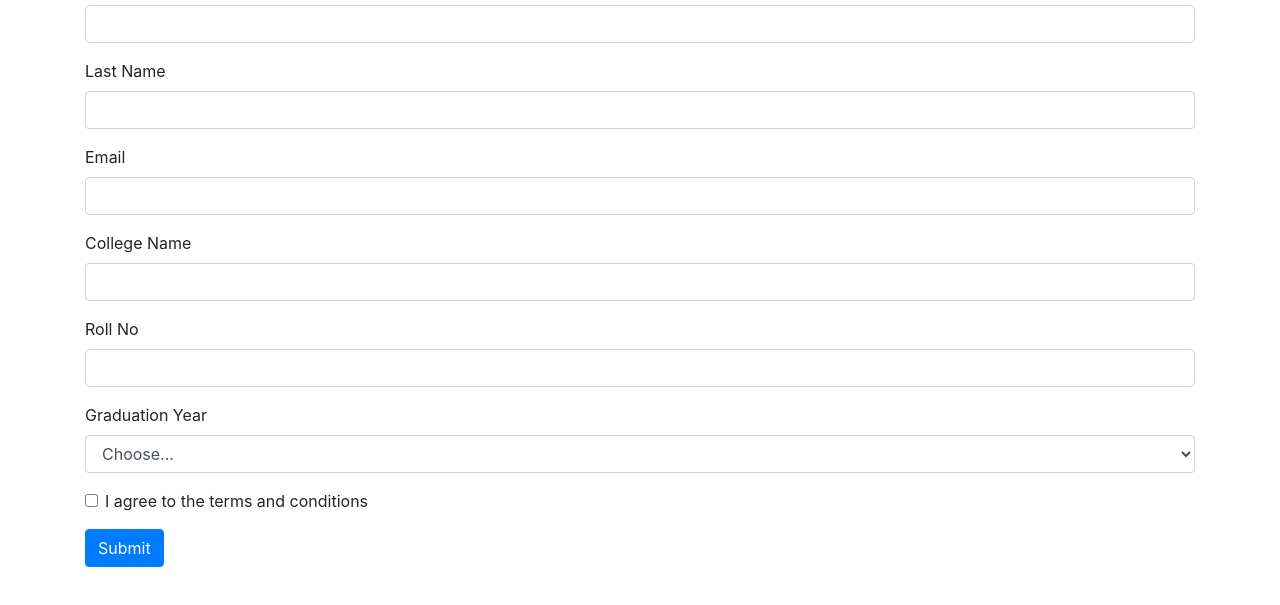
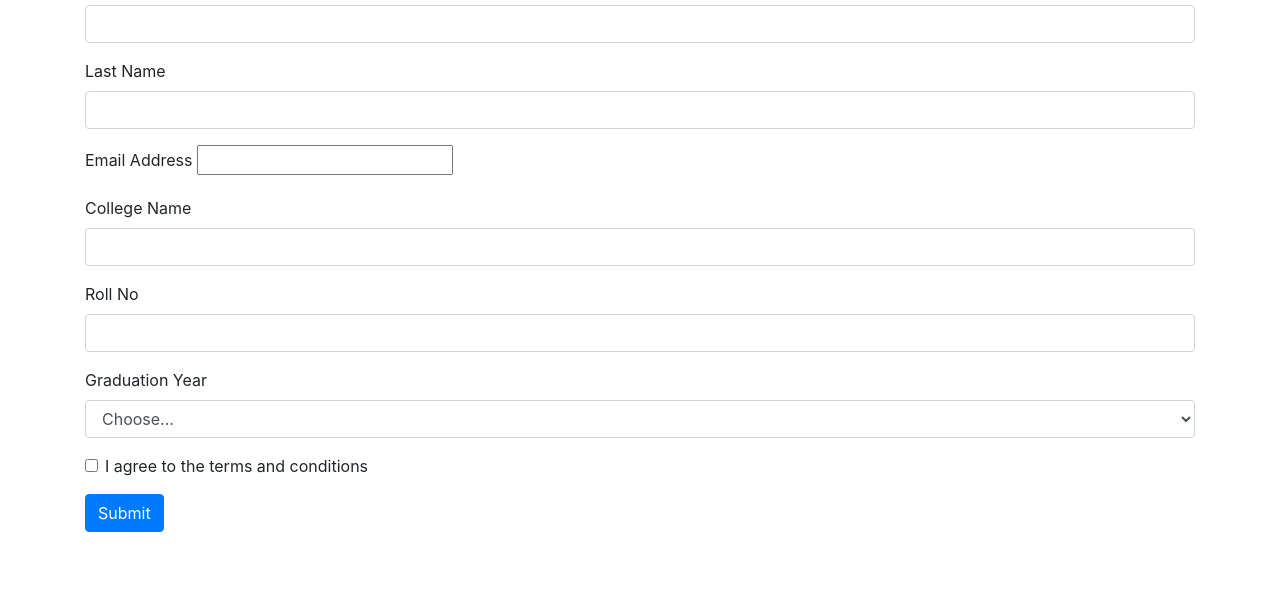
Before and after one commit to acciojob/bootstrap-form-easy-RajnandaniPawar, a website: page main.html in a window 1280 px wide. Shown: the part 121-726 px from the top of the page. Drawn offline with nearby package versions, Linux system fonts and the light colour scheme.

Commit message:
created a submission

```diff
--- a/main.html
+++ b/main.html
@@ -31,8 +31,8 @@
             </div>
             <!-- Email -->
             <div class="form-group">
-                <label for="email-input">Email</label>
-                <input type="email" class="form-control" id="email-input" required>
+<label for="email-input">Email Address</label>
+<input type="email" id="email-input" required>
                 <div class="invalid-feedback">
                     Please enter a valid email address.
                 </div>
@@ -56,7 +56,7 @@
             <!-- Graduation Year -->
             <div class="form-group">
                 <label for="graduation-year-input">Graduation Year</label>
-                <select class="form-control" id="graduation-year-input" required>
+<select class="form-control" id="grad-year-select" required>
                     <option value="">Choose...</option>
                     <option value="2020">2020</option>
                     <option value="2021">2021</option>
```
